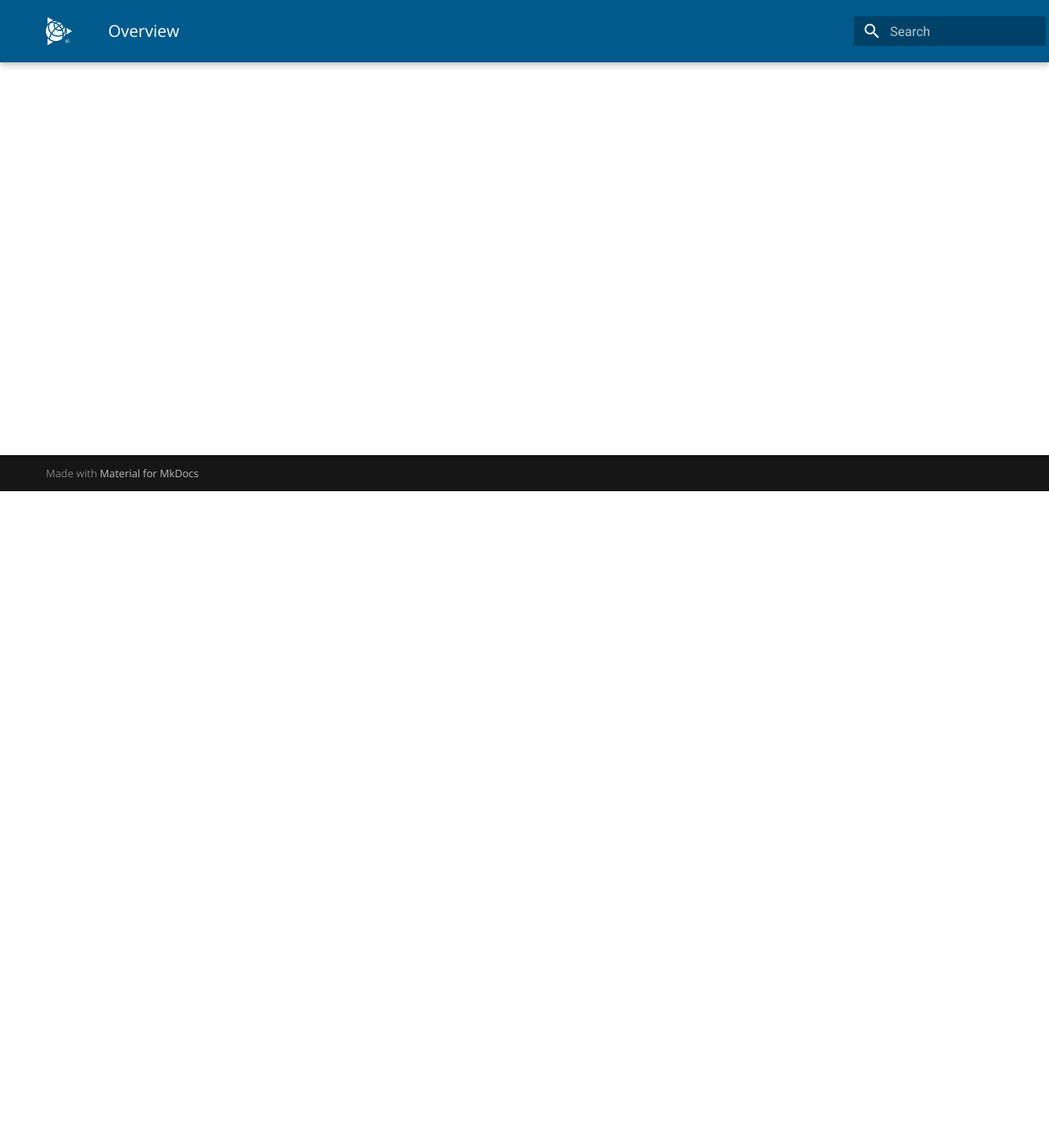
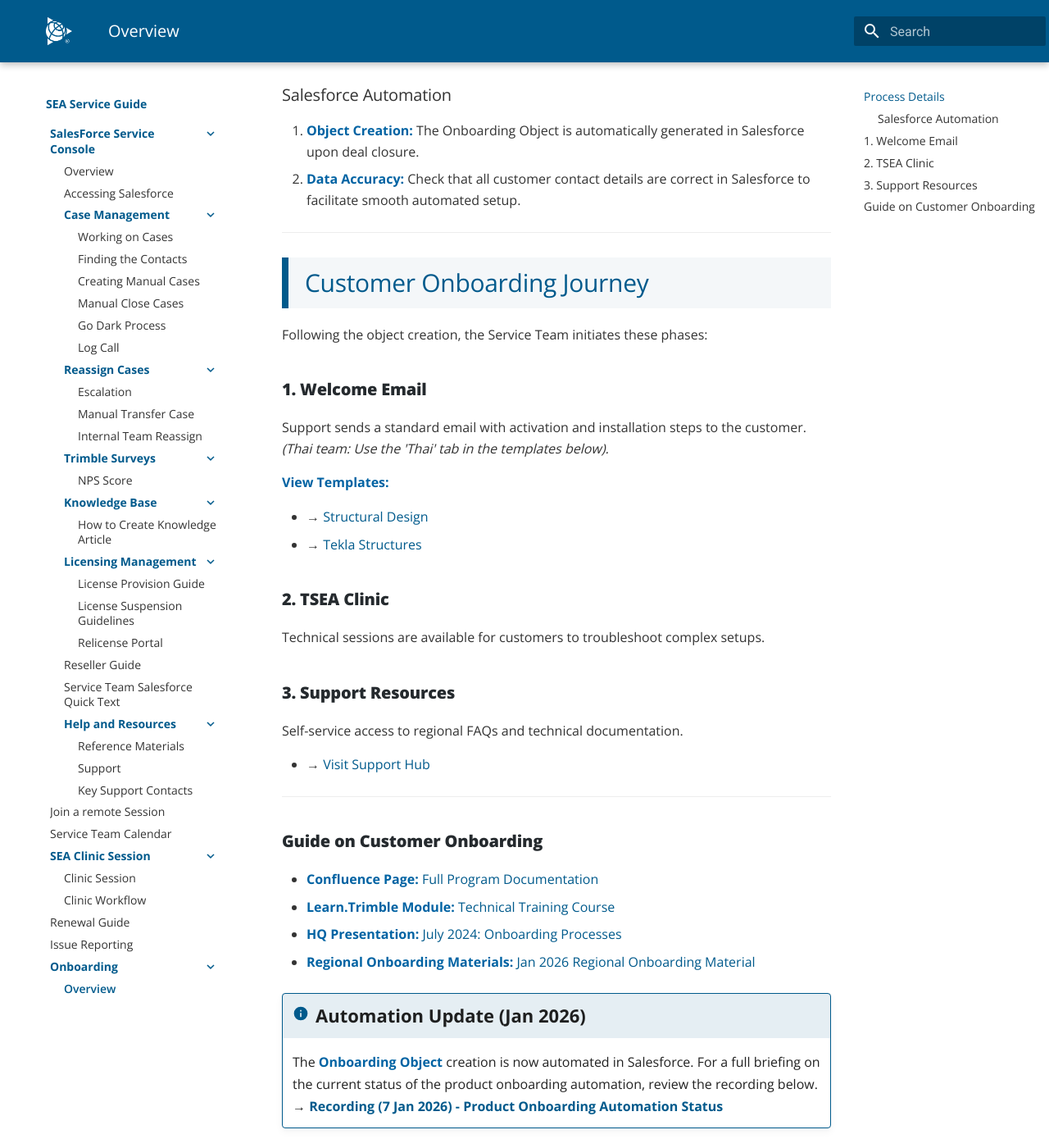
Before and after one commit to KaiLoonTey/Salesforce_ServiceGuide, an MkDocs documentation site: the page built from docs/OnboardingOverview.md, in a window 1280 px wide and 1400 px high, scrolled down 801 px. Shown: the whole window at 82% size. Built offline with MkDocs 1.6.1 and Material for MkDocs 9.7.7, drawn with Linux system fonts in a browser that asks for light colours; some of the changed text lies outside the part shown.

Commit message:
Update_casedoingV5

```diff
--- a/docs/OnboardingOverview.md
+++ b/docs/OnboardingOverview.md
@@ -1 +1,64 @@
-# Onboarding Overview
+# Customer Onboarding Overview
+
+Integrated workflows utilizing automated object creation.
+
+---
+
+!!!info "Customer Onboarding Guides"
+
+	Share these product-specific sites directly with customers to outline their technical roadmap.
+
+	*   [Tekla Structures](https://sites.google.com/trimble.com/onboarding-teklastructures/home)
+	*   [Structural Design](https://sites.google.com/trimble.com/tsdteddsonboardingguide/home)
+	*   [Trimble Connect](https://sites.google.com/trimble.com/onboarding-trimbleconnect/home)
+	*   [Tekla Model Sharing](https://sites.google.com/trimble.com/onboarding-teklamodelsharing?usp=sharing)
+	*   [Tekla PowerFab](https://sites.google.com/trimble.com/teklapowerfabonboardingguide/home)
+
+
+	!!! warning "Note for Thai Team"
+		The Thai team does not utilize these onboarding sites. Please continue using the designated email templates (found in the 'Thai' tab of the template documents below).
+---
+
+## Process Details
+
+### Salesforce Automation
+1. **Object Creation:** The Onboarding Object is automatically generated in Salesforce upon deal closure.
+2. **Data Accuracy:** Check that all customer contact details are correct in Salesforce to facilitate smooth automated setup.
+
+---
+
+<div style="background-color: #f4f7f9; border-left: 8px solid #005a8c; padding: 10px 20px; margin-top: 30px; margin-bottom: 20px;">
+    <h2 style="margin: 0; color: #005a8c; font-size: 1.5rem; font-weight: 100; border-bottom: none; padding: 0;">Customer Onboarding Journey</h2>
+</div>
+
+
+Following the object creation, the Service Team initiates these phases:
+
+## 1. Welcome Email
+Support sends a standard email with activation and installation steps to the customer. *(Thai team: Use the 'Thai' tab in the templates below).*
+
+**View Templates:**
+
+* &rarr; [Structural Design](https://docs.google.com/document/d/1OE_OxBX3s7Ijd857dFzo-AGtvo8KDm618uNhFsBaL50/edit?tab=t.0)
+* &rarr; [Tekla Structures](https://docs.google.com/document/d/1j7npJf8TTwXvl8fnU6FQz3fvqK9uaV7lvKG5-aPD0TM/edit?tab=t.0)
+
+## 2. TSEA Clinic
+Technical sessions are available for customers to troubleshoot complex setups.
+
+## 3. Support Resources
+Self-service access to regional FAQs and technical documentation.
+
+* &rarr; [Visit Support Hub](https://sites.google.com/trimble.com/teklasupportresourcessea/main)
+
+---
+
+## Guide on Customer Onboarding
+
+*   **Confluence Page:** [Full Program Documentation](https://confluence.trimble.tools/spaces/CSS/pages/500683299/Customer+Care+Program+2024)
+*   **Learn.Trimble Module:** [Technical Training Course](https://learn.trimble.com/learn/course/3498/tekla-customer-care-program-training-course?generated_by=31904&hash=33a35a9f0c06795894b3ccbdd57af3d71efbdf63)
+*   **HQ Presentation:** [July 2024: Onboarding Processes](https://docs.google.com/presentation/d/1NFENf-kgvTC3NxCQTHWHUPzh3P9KhXsDNqoJFpN2d74/edit?slide=id.g2eb16e3119e_0_10#slide=id.g2eb16e3119e_0_10)
+*   **Regional Onboarding Materials:** [Jan 2026 Regional Onboarding Material](https://drive.google.com/file/d/16Z5xZKVK76am9hz0srdrIEX5tvcT3UKT/view)
+
+!!! info "Automation Update (Jan 2026)"
+    The **Onboarding Object** creation is now automated in Salesforce. For a full briefing on the current status of the product onboarding automation, review the recording below.
+    &rarr; **[Recording (7 Jan 2026) - Product Onboarding Automation Status](https://drive.google.com/file/d/1yYp7Gf-YsGE8qEzxKGkj6FPrCkM_1Ez9/view)**
--- a/docs/creating-cases.md
+++ b/docs/creating-cases.md
@@ -27,8 +27,15 @@ Standard workflows for finding, evaluating, and managing support cases within Sa
 
 ---
 
-!!! info "Important Notes"
-    **For Product cases:** You must go to the "Case Coding" tab to add the Product, Application, and Support Category details. This is required to route and close the case correctly.
+!!! info "Important Note: New Case Coding Framework"
+    **For Product cases:** You must navigate to the **Case Coding** tab to properly categorize, route, and close the case.
+
+    A new standardized case coding framework has been deployed to DX Salesforce with the following updates:
+
+    * **Three-Tier Hierarchy:** Cases must now be categorized using three dependent fields: **Code Type**, **Code Sub-Type**, and **Code Issue**.
+    * **Affected Products:** This new framework applies to _SketchUp, Vista/Vista Web, Spectrum, ProContractor, ProjectSight, **Tekla Structures, Tekla Tedds, Tekla PowerFab**, Trimble Nova, and Autobid_. (Other product teams will continue using the previous process).
+    * **Code Types:** The majority of Code Types are unified across all products. Only the "Product" Code Type contains customized values.
+    * **Phased Rollout:** While these new fields are live, they are part of a phased rollout and are not immediately mandatory to close a case.
 
 !!! warning "Update for Manual Cases (WhatsApp, Line, etc.)"
     **Problem:** When manual cases are closed immediately, the "First Response Time" (FRT) is empty, which affects team reports.
```
Also changed, not shown: docs/ManualClosesCase.md (+1 -1 lines).
